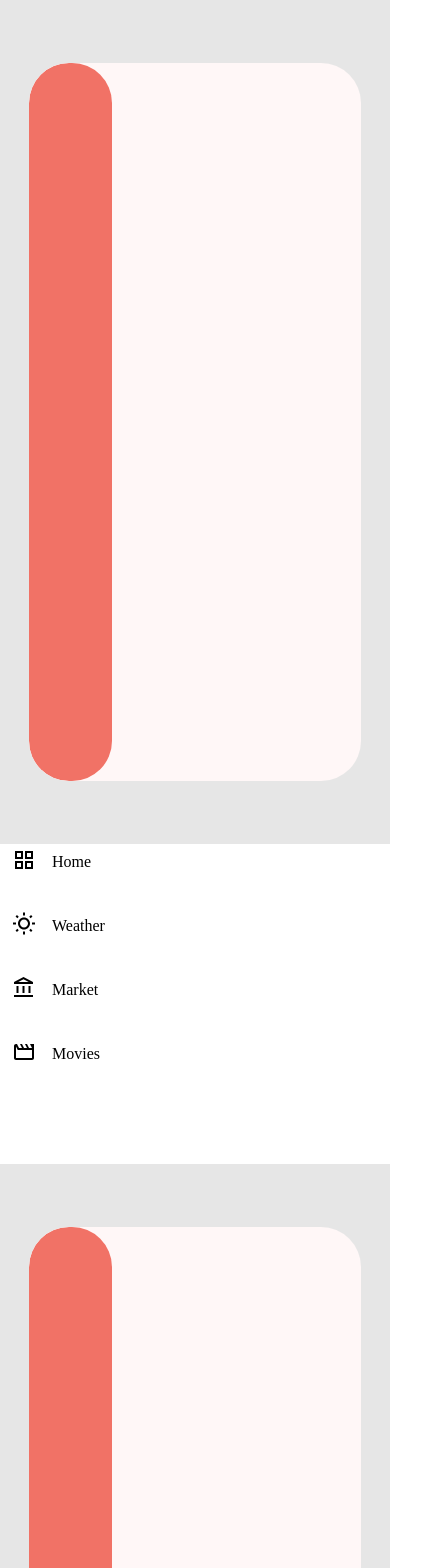
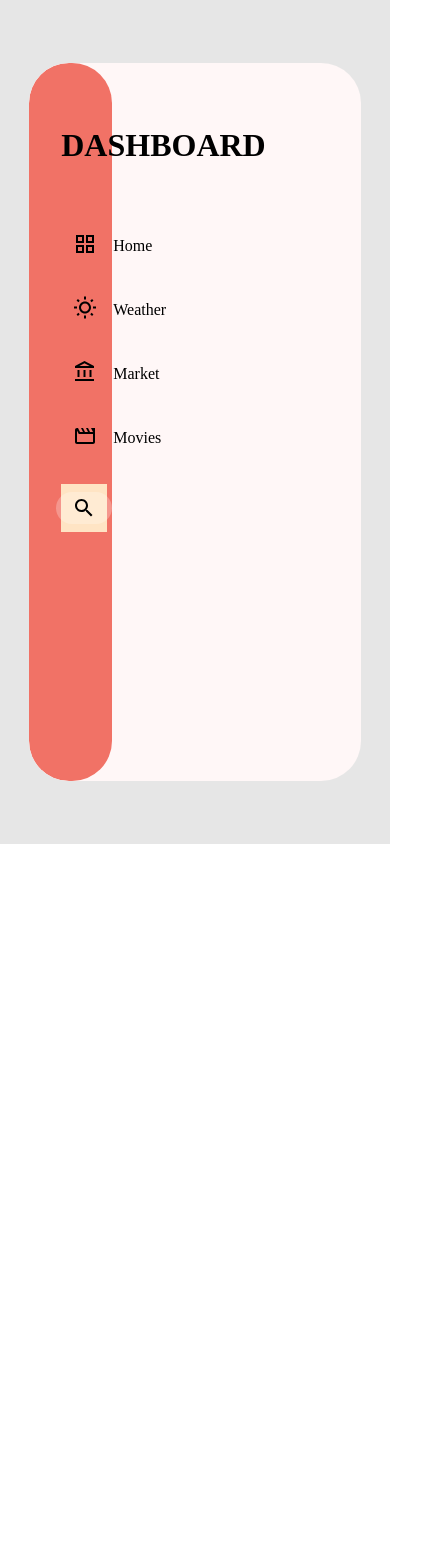
Before and after one commit to AnthonyAlmany/Dashboard, a React (Create React App) app: page / in a window 390 px wide. Shown: the top 1568 px of the page, 448 px wide, since content can reach past the window. After the commit the page ends 844 px from the top, so only its background shows below. Built offline with nearby package versions, Linux system fonts and the light colour scheme.

Commit message:
✨ Routing: Home > Navbar > Add routing in App.tsx, introduce styled components

```diff
--- a/package.json
+++ b/package.json
@@ -47,6 +47,7 @@
     ]
   },
   "devDependencies": {
-    "@types/styled-components": "^5.1.26"
+    "@types/styled-components": "^5.1.26",
+    "prettier": "2.8.2"
   }
 }
--- a/src/App.tsx
+++ b/src/App.tsx
@@ -1,23 +1,18 @@
-import React from 'react';
-
-
-
-
-import Navbar from './components/Navbar';
-import Home from './components/Home'
-
+import React from "react";
+import { Route, Routes } from "react-router-dom";
+import Home from "./components/Home";
 
 function App() {
-
-
-  return (
-    <div className="App">
-      <Home />
-      <Navbar />
-    </div>
-
-  );
+   return (
+      <div className="App">
+         <Routes>
+            <Route path="/" element={<Home />} />
+            {/* <Route path="/weather" element={<Weather />} />
+                <Route path="/crypto" element={<Crypto />} />
+                <Route path="/movies" element={<Movies />} /> */}
+         </Routes>
+      </div>
+   );
 }
 
-
 export default App;
--- a/src/components/Home.tsx
+++ b/src/components/Home.tsx
@@ -1,15 +1,18 @@
-import styled from 'styled-components'
-import { theme } from '../theme/theme'
+import styled from "styled-components";
+import { theme } from "../theme/theme";
+import Navbar from "./Navbar";
 
 function Home() {
    return (
       <HomeStyled>
          <div className="container">
-        <div className="navigation-container"></div>
+            <div className="navigation-container">
+               <Navbar />
+            </div>
             <div className="main-container"></div>
          </div>
       </HomeStyled>
-  )
+   );
 }
 
 const HomeStyled = styled.div`
@@ -26,16 +29,16 @@ background-color: ${theme.colors.xtraLightGrey};
       overflow: hidden;
       border-radius: ${theme.borderRadius.extraRounded};
       background-color: ${theme.colors.primary};
-  .navigation-container{
+      .navigation-container {
          height: 100%;
          width: 25%;
          background-color: ${theme.colors.secondary};
          border-radius: ${theme.borderRadius.extraRounded};
       }
-  .main-container{
+      .main-container {
          height: 100%;
          width: 75%;
       }
    }
-`
-export default Home
+`;
+export default Home;
--- a/src/components/Navbar.tsx
+++ b/src/components/Navbar.tsx
@@ -1,75 +1,91 @@
-import React from 'react'
+import React from "react";
+import { NavLink } from "react-router-dom";
+import Searchbar from "./Searchbar";
 
-import {
-    Routes,
-    Route,
-    NavLink
-} from "react-router-dom";
-// import styled from 'styled-components';
-
-import Weather from "./Weather";
-import Crypto from './Crypto';
-import Movies from './Movies';
-import Searchbar from './Searchbar';
-import Home from './Home';
-
-import GridViewOutlinedIcon from '@mui/icons-material/GridViewOutlined';
-import WbSunnyOutlinedIcon from '@mui/icons-material/WbSunnyOutlined';
-import AccountBalanceOutlinedIcon from '@mui/icons-material/AccountBalanceOutlined';
-import MovieOutlinedIcon from '@mui/icons-material/MovieOutlined';
-
-import './navbar.css';
-
+import GridViewOutlinedIcon from "@mui/icons-material/GridViewOutlined";
+import WbSunnyOutlinedIcon from "@mui/icons-material/WbSunnyOutlined";
+import AccountBalanceOutlinedIcon from "@mui/icons-material/AccountBalanceOutlined";
+import MovieOutlinedIcon from "@mui/icons-material/MovieOutlined";
+import styled from "styled-components";
 
 function Navbar() {
-
-    const styleLink = {
-        display: 'flex',
-        alignItems: 'center',
-        textDecoration: 'none',
-        color: 'inherit',
-        marginBottom: '2rem',
-        width: '8rem',
-        height: '2rem',
-        borderRadius: '1rem',
-    }
-
-
-
-    // const Wrapper = styled.div`
-    // display: flex;
-    // flex-direction: column;
-    // margin-bottom: 4rem;
-    // `;
-
-
-    return (
-        <div>
-            <div className='links-container'>
-                <NavLink to="/Home" style={{ ...styleLink, ...({ isActive }) => { return (isActive ? 'active' : '') } }}  >
-                    <div className='button-container'><GridViewOutlinedIcon /><div className="text-button">Home</div></div>
-                </NavLink>
-                <NavLink to="/Weather" style={styleLink}>
-                    <div className='button-container'><WbSunnyOutlinedIcon /><div className="text-button">Weather</div></div>
-                </NavLink>
-                <NavLink to="/Crypto" style={styleLink}>
-                    <div className='button-container'><AccountBalanceOutlinedIcon /><div className="text-button">Market</div></div>
-                </NavLink>
-                <NavLink to="/Movies" style={styleLink}>
-                    <div className='button-container'><MovieOutlinedIcon /><div className="text-button">Movies</div></div>
-                </NavLink>
+   return (
+      <LinksContainerStyled>
+         <h1>DASHBOARD</h1>
+         <NavLinkStyled
+            to="/Home"
+            style={{
+               ...({ isActive }) => {
+                  return isActive ? "active" : "";
+               },
+            }}
+         >
+            <div className="button-container">
+               <GridViewOutlinedIcon />
+               <div className="text-button">Home</div>
             </div>
-
-            <Routes>
-                <Route path="/" element={<Home />} />
-                <Route path="/weather" element={<Weather />} />
-                <Route path="/crypto" element={<Crypto />} />
-                <Route path="/movies" element={<Movies />} />
-            </Routes>
-
-            <Searchbar />
-        </div>
-    )
+         </NavLinkStyled>
+         <NavLinkStyled to="/Weather">
+            <div className="button-container">
+               <WbSunnyOutlinedIcon />
+               <div className="text-button">Weather</div>
+            </div>
+         </NavLinkStyled>
+         <NavLinkStyled to="/Crypto">
+            <div className="button-container">
+               <AccountBalanceOutlinedIcon />
+               <div className="text-button">Market</div>
+            </div>
+         </NavLinkStyled>
+         <NavLinkStyled to="/Movies">
+            <div className="button-container">
+               <MovieOutlinedIcon />
+               <div className="text-button">Movies</div>
+            </div>
+         </NavLinkStyled>
+         <Searchbar />
+      </LinksContainerStyled>
+   );
 }
 
-export default Navbar
+const NavLinkStyled = styled(NavLink)`
+   display: flex;
+   align-items: center;
+   text-decoration: none;
+   color: inherit;
+   margin-bottom: 2rem;
+   width: 8rem;
+   height: 2rem;
+   border-radius: 1rem;
+`;
+
+const LinksContainerStyled = styled.div`
+   display: flex;
+   flex-direction: column;
+   height: 100%;
+   margin-left: 2rem;
+   margin-bottom: 4rem;
+   h1 {
+      margin: 4rem 0;
+   }
+   .button-container {
+      display: flex;
+      align-items: center;
+      height: 2rem;
+      width: 8rem;
+      border-radius: 1rem;
+      padding-left: 12px;
+      :hover {
+         background-color: antiquewhite;
+      }
+      .active {
+         background-color: antiquewhite;
+      }
+      .text-button {
+         margin-top: 3px;
+         margin-left: 1rem;
+      }
+   }
+`;
+
+export default Navbar;
--- a/src/components/Searchbar.tsx
+++ b/src/components/Searchbar.tsx
@@ -1,77 +1,83 @@
-import React, { useState } from 'react'
-import { styled as styledMUI, alpha } from '@mui/material/styles';
-import SearchIcon from '@mui/icons-material/Search';
-import InputBase from '@mui/material/InputBase';
-
-
-import './searchbar.css'
-
-const Search = styledMUI('div')(({ theme }) => ({
-    position: 'relative',
-    // borderRadius: theme.shape.borderRadius,
-    borderRadius: '1rem',
-    backgroundColor: alpha(theme.palette.common.white, 0.25),
-    '&:hover': {
-        backgroundColor: alpha(theme.palette.common.white, 0.25),
-    },
-    marginLeft: 0,
-    height: '2rem',
-    [theme.breakpoints.up('sm')]: {
-        marginLeft: theme.spacing(1),
-        width: 'auto',
-    },
-}));
-
-const SearchIconWrapper = styledMUI('div')(({ theme }) => ({
-    padding: theme.spacing(0, 2),
-    height: '100%',
-    position: 'absolute',
-    pointerEvents: 'none',
-    display: 'flex',
-    alignItems: 'center',
-    justifyContent: 'center',
-}));
-
-const StyledInputBase = styledMUI(InputBase)(({ theme }) => ({
-    color: 'inherit',
-    '& .MuiInputBase-input': {
-        padding: theme.spacing(1, 1, 1, 0),
-        // vertical padding + font size from searchIcon
-        paddingLeft: `calc(1em + ${theme.spacing(4)})`,
-        transition: theme.transitions.create('width'),
-        width: '100%',
-        [theme.breakpoints.up('sm')]: {
-            width: '12ch',
-            '&:focus': {
-                width: '30ch',
-            },
-        },
-    },
-}));
+import React, { useState } from "react";
+import { styled as styledMUI, alpha } from "@mui/material/styles";
+import SearchIcon from "@mui/icons-material/Search";
+import InputBase from "@mui/material/InputBase";
+import styled from "styled-components";
 
 function Searchbar() {
+   const [search, setSearch] = useState("");
 
-    const [search, setSearch] = useState('')
-
-    console.log(search)
+   console.log(search);
 
    return (
-        <div className='search-container'>
-
+      <SearchContainerStyled>
          <Search>
             <SearchIconWrapper>
                <SearchIcon />
             </SearchIconWrapper>
             <StyledInputBase
                placeholder="Search…"
-                    inputProps={{ 'aria-label': 'search' }}
+               inputProps={{ "aria-label": "search" }}
                value={search}
-                    onChange={(e: React.ChangeEvent<HTMLInputElement>) => setSearch(e.target.value)}
+               onChange={(e: React.ChangeEvent<HTMLInputElement>) =>
+                  setSearch(e.target.value)
+               }
             />
          </Search>
-
-        </div>
-    )
+      </SearchContainerStyled>
+   );
 }
 
-export default Searchbar
+const SearchContainerStyled = styled.div`
+   display: flex;
+   justify-content: center;
+   align-items: center;
+   width: 90%;
+   height: 3rem;
+   background-color: bisque;
+`;
+
+const Search = styledMUI("div")(({ theme }) => ({
+   position: "relative",
+   // borderRadius: theme.shape.borderRadius,
+   borderRadius: "1rem",
+   backgroundColor: alpha(theme.palette.common.white, 0.25),
+   "&:hover": {
+      backgroundColor: alpha(theme.palette.common.white, 0.25),
+   },
+   marginLeft: 0,
+   height: "2rem",
+   [theme.breakpoints.up("sm")]: {
+      marginLeft: theme.spacing(1),
+      width: "auto",
+   },
+}));
+
+const SearchIconWrapper = styledMUI("div")(({ theme }) => ({
+   padding: theme.spacing(0, 2),
+   height: "100%",
+   position: "absolute",
+   pointerEvents: "none",
+   display: "flex",
+   alignItems: "center",
+   justifyContent: "center",
+}));
+
+const StyledInputBase = styledMUI(InputBase)(({ theme }) => ({
+   color: "inherit",
+   "& .MuiInputBase-input": {
+      padding: theme.spacing(1, 1, 1, 0),
+      // vertical padding + font size from searchIcon
+      paddingLeft: `calc(1em + ${theme.spacing(4)})`,
+      transition: theme.transitions.create("width"),
+      width: "100%",
+      [theme.breakpoints.up("sm")]: {
+         width: "12ch",
+         "&:focus": {
+            width: "30ch",
+         },
+      },
+   },
+}));
+
+export default Searchbar;
--- a/src/components/navbar.css
+++ /dev/null
@@ -1,27 +0,0 @@
-.links-container {
-    display: flex;
-    flex-direction: column;
-    margin-bottom: 4rem;
-}
-
-.button-container {
-    display: flex;
-    align-items: center;
-    height: 2rem;
-    width: 8rem;
-    border-radius: 1rem;
-    padding-left: 12px;
-}
-
-.button-container:hover {
-    background-color: antiquewhite;
-}
-
-.text-button {
-    margin-top: 3px;
-    margin-left: 1rem;
-}
-
-.active {
-    background-color: antiquewhite;
-}
--- a/src/components/searchbar.css
+++ /dev/null
@@ -1,8 +0,0 @@
-.search-container {
-    display: flex;
-    justify-content: center;
-    align-items: center;
-    width: 28rem;
-    height: 3rem;
-    background-color: bisque;
-}
```
Also changed, not shown: 2 other files (tests, documents, lock files or other folders). Lines whose indentation alone changed are shown as unchanged.
